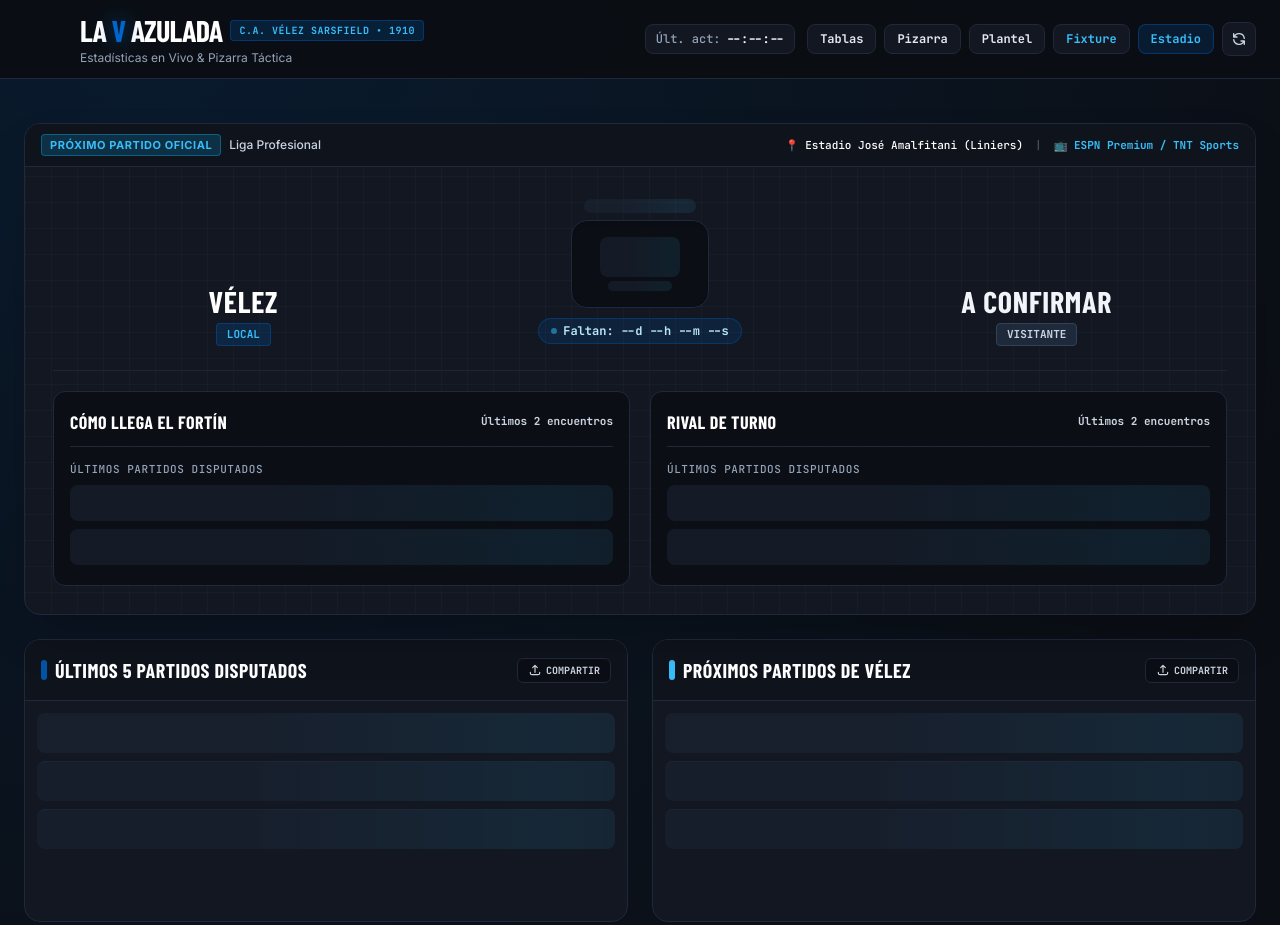
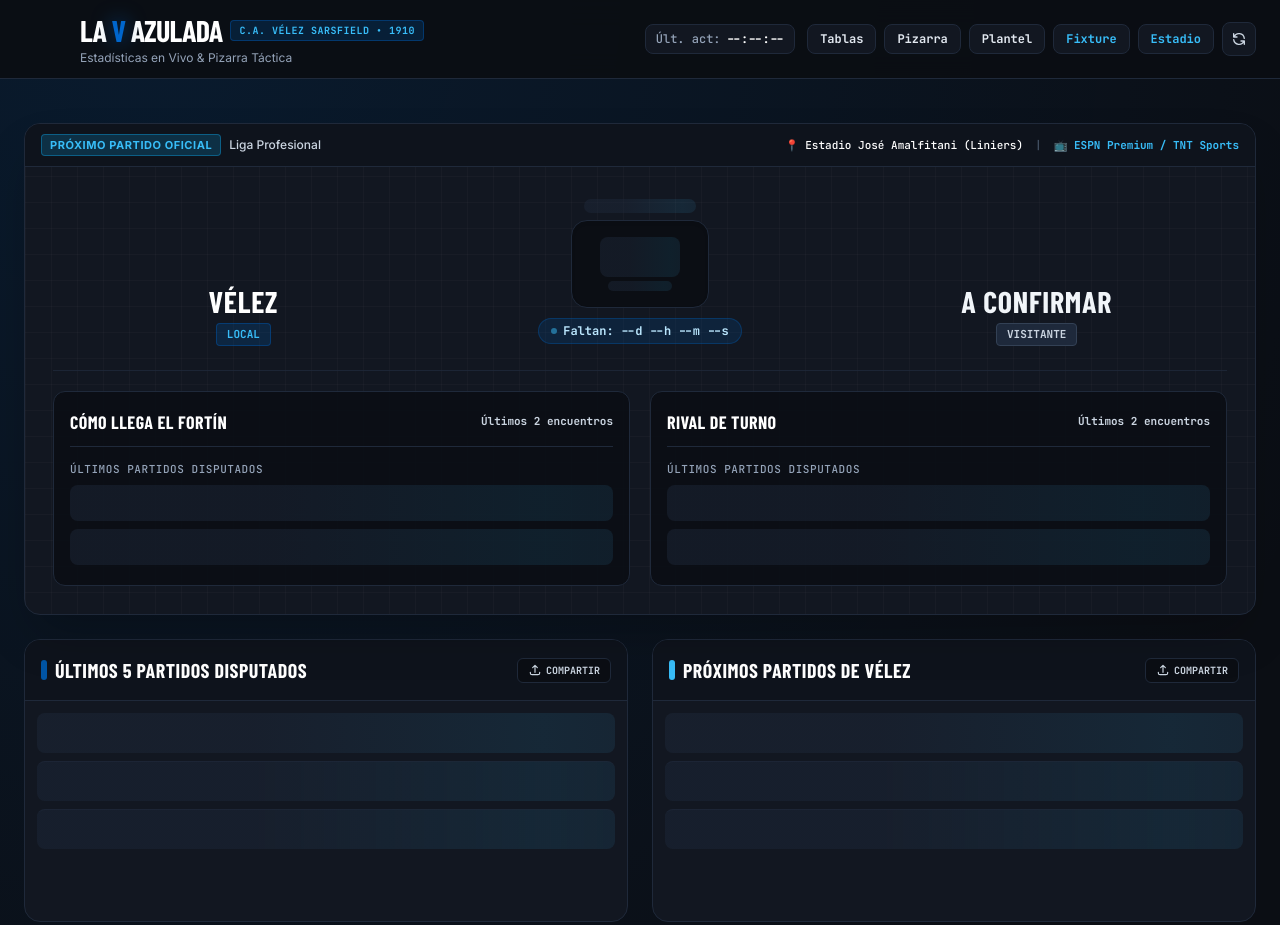
Before and after one commit to mariobalestrini/velez, a plain HTML site: page index.html in a window 1280 px wide. Shown: the top 925 px of the page. Drawn offline with nearby package versions, Linux system fonts and the light colour scheme; a script that the page names is missing; a web font is replaced by a local one.

Commit message:
Update Estadio link styling in index.html

```diff
--- a/index.html
+++ b/index.html
@@ -198,7 +198,7 @@
                 <a href="/fixture" class="flex-1 sm:flex-initial text-center px-1.5 sm:px-3 py-2 sm:py-1.5 rounded-lg bg-pizarra-card hover:bg-pizarra-cardHover border border-pizarra-border text-[11px] sm:text-xs font-mono font-bold text-pizarra-electric hover:text-white transition">
                     Fixture
                 </a>
-                <a href="/estadio" class="flex-1 sm:flex-initial text-center px-1.5 sm:px-3 py-2 sm:py-1.5 rounded-lg bg-pizarra-accent/20 hover:bg-pizarra-accent/35 border border-pizarra-accent/50 text-[11px] sm:text-xs font-mono font-bold text-pizarra-electric hover:text-white transition">
+                <a href="/estadio" class="flex-1 sm:flex-initial text-center px-1.5 sm:px-3 py-2 sm:py-1.5 rounded-lg bg-pizarra-card hover:bg-pizarra-cardHover border border-pizarra-border text-[11px] sm:text-xs font-mono font-bold text-pizarra-electric hover:text-white transition">
                     Estadio
                 </a>
                 <button onclick="manualRefresh()" title="Actualizar datos" class="hidden sm:inline-flex p-2 rounded-lg bg-pizarra-card hover:bg-pizarra-cardHover border border-pizarra-border text-slate-300 hover:text-white transition active:scale-95">
```
